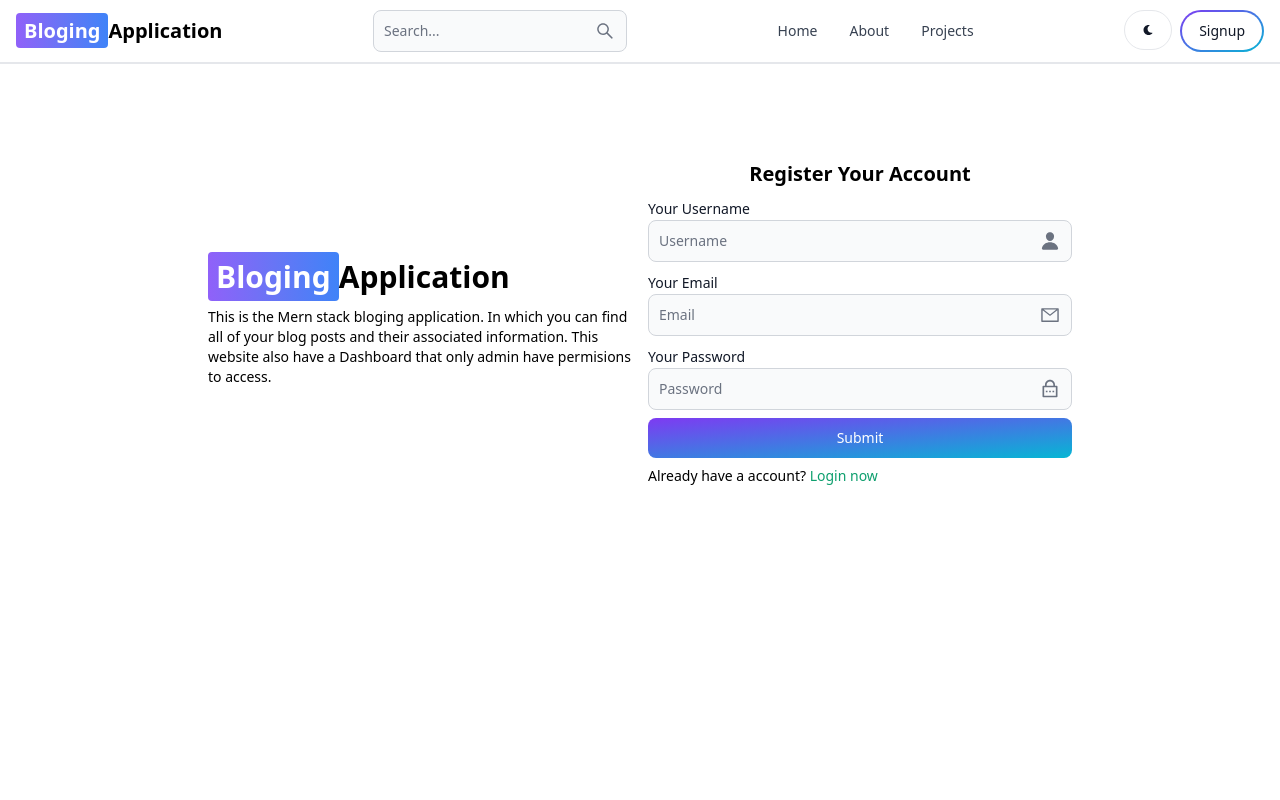
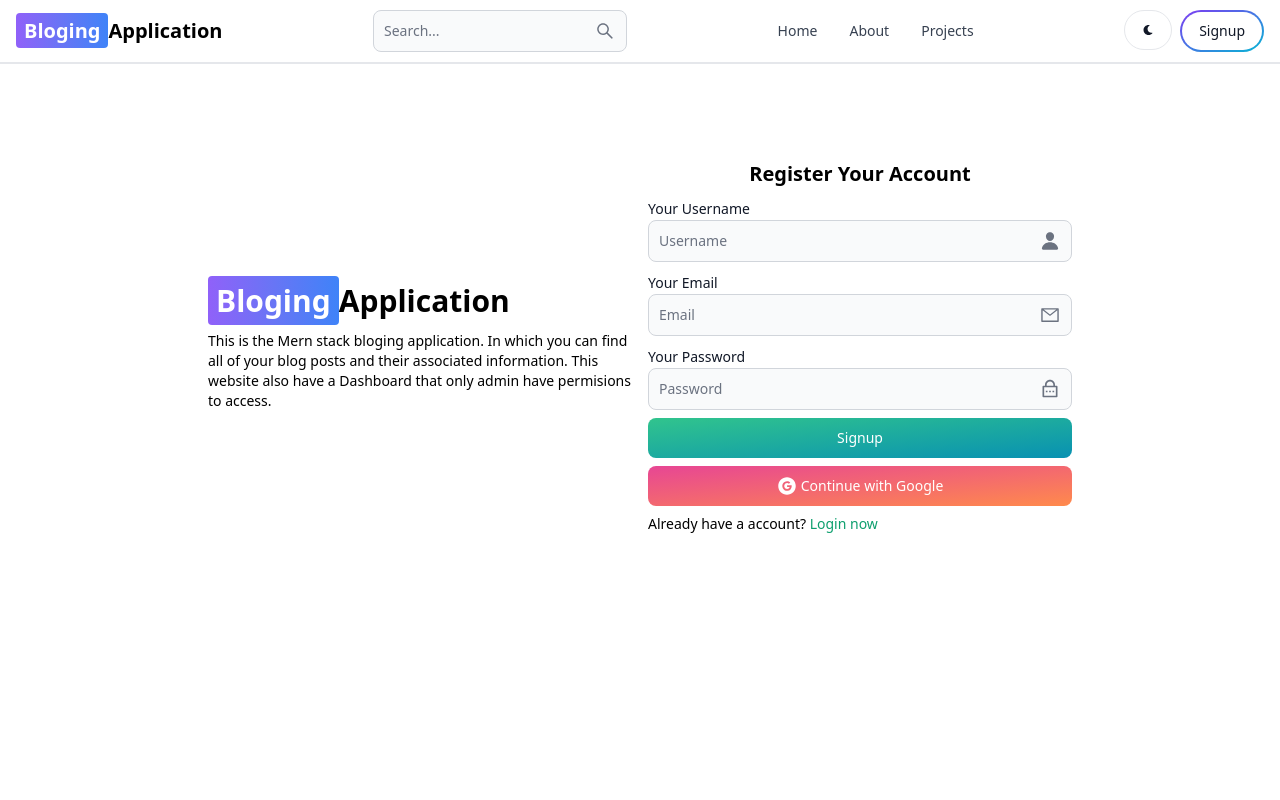
Before and after one commit to Hamza-fullstackdev/mern-bloging, a React (Vite) app in the folder client/: page /signup in a window 1280 px wide. Shown: the top 800 px of the page. Built offline with nearby package versions, Linux system fonts and the light colour scheme.

Commit message:
Design Google Oauth Button

```diff
--- /dev/null
+++ b/client/src/components/Oauth.jsx
@@ -0,0 +1,16 @@
+import React from "react";
+import { Button } from "flowbite-react";
+import { AiFillGoogleCircle } from "react-icons/ai";
+
+const Oauth = () => {
+  return (
+    <div>
+      <Button className='w-full' gradientDuoTone={"pinkToOrange"} type='button'>
+        <AiFillGoogleCircle className="w-5 h-5 mr-1" />
+        Continue with Google
+      </Button>
+    </div>
+  );
+};
+
+export default Oauth;
--- a/client/src/pages/Login.jsx
+++ b/client/src/pages/Login.jsx
@@ -3,15 +3,20 @@ import { Alert, Button, Label, TextInput } from "flowbite-react";
 import { AiOutlineMail } from "react-icons/ai";
 import { RiLockPasswordLine } from "react-icons/ri";
 import { Link, useNavigate } from "react-router-dom";
-import { loginStart,loginFailure,loginSuccess } from "../redux/user/userSlice";
+import {
+  loginStart,
+  loginFailure,
+  loginSuccess,
+} from "../redux/user/userSlice";
 import { useDispatch, useSelector } from "react-redux";
+import Oauth from "../components/Oauth";
 
 const Login = () => {
   const [formData, setFormData] = useState({});
-  const [showError,setShowError] = useState(false);
-  const {loading, error} =useSelector(state=>state.user);
-  const navigate=useNavigate();
-  const dispatch= useDispatch();
+  const [showError, setShowError] = useState(false);
+  const { loading, error } = useSelector((state) => state.user);
+  const navigate = useNavigate();
+  const dispatch = useDispatch();
 
   const handleChange = (e) => {
     setFormData({
@@ -23,32 +28,32 @@ const Login = () => {
   const handleFormData = async (e) => {
     dispatch(loginStart());
     e.preventDefault();
-    const res= await fetch('http://127.0.0.1:5000/api/user/login',{
-      credentials:'include',
-      method:'POST',
-      headers:{
-        'Content-Type':'application/json'
+    const res = await fetch("/api/user/login", {
+      credentials: "include",
+      method: "POST",
+      headers: {
+        "Content-Type": "application/json",
       },
-      body:JSON.stringify(formData)
-    })
-    const data= await res.json();
-    if(data.statusCode===400){
+      body: JSON.stringify(formData),
+    });
+    const data = await res.json();
+    if (data.statusCode === 400) {
       setShowError(true);
       dispatch(loginFailure(data.message));
     }
-    if(data._id){
+    if (data._id) {
       dispatch(loginSuccess(data));
-      navigate('/')
+      navigate("/");
     }
-};
+  };
   return (
     <div className='min-h-screen mt-20'>
       <div className='mx-auto max-w-md p-4'>
-        {
-          showError &&  <Alert color="failure" onDismiss={() => setShowError(!showError)}>
-          <span className="font-medium">Error!</span> {error}
-        </Alert>
-        }
+        {showError && (
+          <Alert color='failure' onDismiss={() => setShowError(!showError)}>
+            <span className='font-medium'>Error!</span> {error}
+          </Alert>
+        )}
         <h2 className='text-2xl font-semibold text-center mb-2'>
           Login to your account
         </h2>
@@ -60,7 +65,7 @@ const Login = () => {
               placeholder='youremail@gmail.com'
               rightIcon={AiOutlineMail}
               className='w-100'
-              id="email"
+              id='email'
               onChange={handleChange}
             />
           </div>
@@ -71,18 +76,19 @@ const Login = () => {
               placeholder='********'
               rightIcon={RiLockPasswordLine}
               className='w-100'
-              id="password"
+              id='password'
               onChange={handleChange}
             />
           </div>
           <Button
-          disabled={loading}
+            disabled={loading}
             type='submit'
-            gradientDuoTone={"purpleToBlue"}
-            className='mt-4'
+            gradientDuoTone={"greenToBlue"}
+            className='mt-4 mb-2'
           >
             Submit
           </Button>
+          <Oauth />
           <span className='text-sm mt-1'>
             Dont have a account?{" "}
             <Link className='text-green-500' to={"/signup"}>
--- a/client/src/pages/Signup.jsx
+++ b/client/src/pages/Signup.jsx
@@ -6,11 +6,12 @@ import { AiOutlineMail } from "react-icons/ai";
 import { RiLockPasswordLine } from "react-icons/ri";
 import { loginStart, loginFailure } from "../redux/user/userSlice";
 import { useDispatch, useSelector } from "react-redux";
+import Oauth from "../components/Oauth";
 
 const Signup = () => {
   const [formData, setFormData] = useState({});
   const [showError, setShowError] = useState(false);
-  const {loading, error}= useSelector(state =>state.user);
+  const { loading, error } = useSelector((state) => state.user);
   const dispatch = useDispatch();
 
   const navigate = useNavigate();
@@ -101,12 +102,13 @@ const Signup = () => {
               />
             </div>
             <Button
-              gradientDuoTone={"purpleToBlue"}
+              gradientDuoTone={"greenToBlue"}
               type='submit'
               disabled={loading}
             >
-              Submit
+              Signup
             </Button>
+            <Oauth />
             <span className='text-sm'>
               Already have a account?{" "}
               <Link className='text-green-500' to={"/login"}>
```
